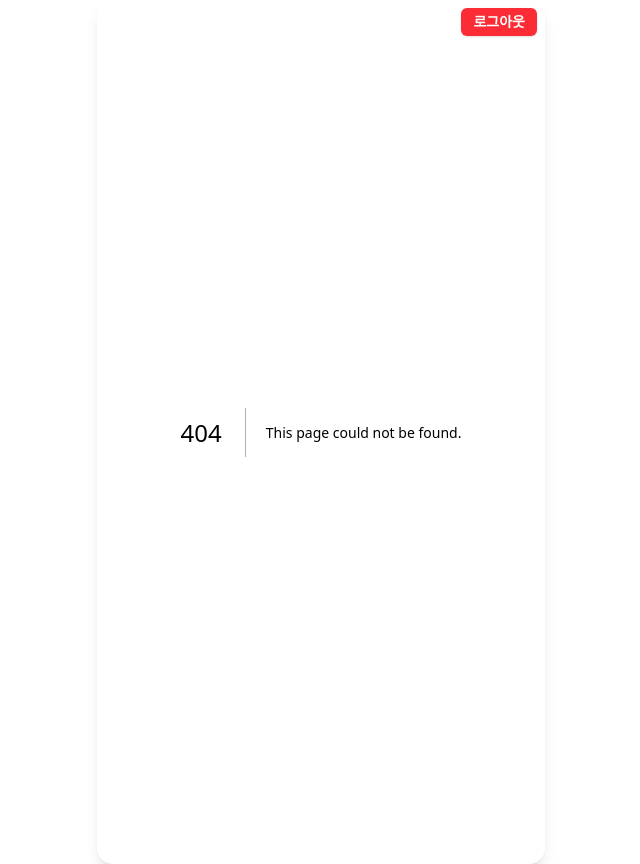
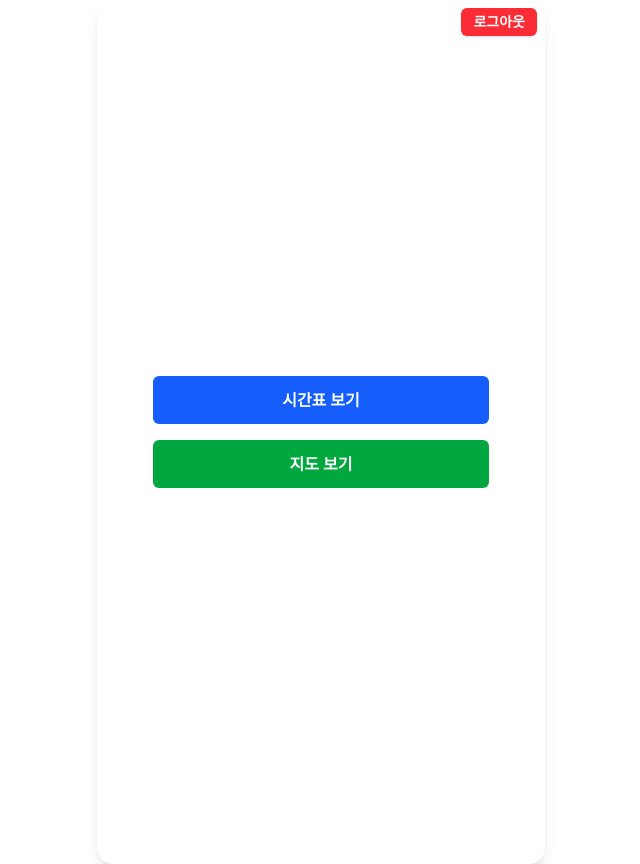
Before and after one commit to Luapad/ROADFINDER, a Next.js app: page /dashboard in a window 1280 px wide. Before the commit this address had no page. Shown: the whole page, without its empty margins (319-959 px from the left). Built offline with nearby package versions, Linux system fonts and the light colour scheme; sample sign-in values are in the browser's storage.

Commit message:
로그인 후 홈 화면 추가

```diff
--- a/components/LogoutButton.tsx
+++ b/components/LogoutButton.tsx
@@ -5,8 +5,8 @@ import { useRouter } from 'next/navigation';
 
 export default function LogoutButton() {
   const router = useRouter();
-  const [loggedIn, setLoggedIn] = useState<boolean | null>(null); // ✅ null로 초기화
-  const [mounted, setMounted] = useState(false); // ✅ 렌더링 준비 상태
+  const [loggedIn, setLoggedIn] = useState<boolean | null>(null);
+  const [mounted, setMounted] = useState(false);
 
   useEffect(() => {
     const checkLogin = () => {
@@ -32,7 +32,6 @@ export default function LogoutButton() {
     router.push('/');
   };
 
-  // ✅ 로그인 상태가 확인되기 전까지는 렌더링하지 않음
   if (!mounted || loggedIn !== true) return null;
 
   return (
--- /dev/null
+++ b/src/app/dashboard/page.tsx
@@ -0,0 +1,35 @@
+'use client';
+
+import { useEffect } from 'react';
+import { useRouter } from 'next/navigation';
+
+export default function DashboardPage() {
+  const router = useRouter();
+
+  useEffect(() => {
+    const loggedIn = localStorage.getItem('isLoggedIn') === 'true';
+    if (!loggedIn) {
+      alert('로그인이 필요합니다.');
+      router.push('/');
+    }
+  }, [router]);
+
+  return (
+    <div className="w-full min-h-screen bg-white flex items-center justify-center p-6">
+      <main className="flex flex-col gap-4 w-full max-w-md">
+        <button
+          onClick={() => router.push('/timetable')}
+          className="w-full bg-blue-600 hover:bg-blue-700 text-white font-semibold py-3 px-4 rounded-md"
+        >
+          시간표 보기
+        </button>
+        <button
+          onClick={() => router.push('/timetable-map')}
+          className="w-full bg-green-600 hover:bg-green-700 text-white font-semibold py-3 px-4 rounded-md"
+        >
+          지도 보기
+        </button>
+      </main>
+    </div>
+  );
+}
--- a/src/app/page.tsx
+++ b/src/app/page.tsx
@@ -12,7 +12,7 @@ export default function Home() {
     if (id && password) {
       localStorage.setItem('isLoggedIn', 'true');
       window.dispatchEvent(new Event('login'));
-      router.push('/timetable');
+      router.push('/dashboard');
     }
   };
 
--- a/src/app/timetable-map/MapClient.tsx
+++ b/src/app/timetable-map/MapClient.tsx
@@ -67,7 +67,7 @@ export default function MapClient() {
 
       <div className="absolute top-4 right-4 flex flex-row gap-2 z-[1000]">
         <button
-          onClick={() => router.push('/')}
+          onClick={() => router.push('/dashboard')}
           className="bg-white border border-gray-300 rounded-full px-4 py-2 text-sm text-black"
         >
           홈
--- a/src/app/timetable/page.tsx
+++ b/src/app/timetable/page.tsx
@@ -104,6 +104,13 @@ export default function TimetablePage() {
     <main className="p-4 w-full max-w-md mx-auto">
     <div className="flex justify-between items-center mb-4">
       <h2 className="text-xl font-bold text-gray-900">시간표 입력</h2>
+      <div className="flex gap-2">
+      <button
+          onClick={() => router.push('/dashboard')}
+          className="text-sm bg-gray-100 hover:bg-gray-200 text-gray-800 px-3 py-1 rounded-md font-medium"
+        >
+          홈
+        </button>
         <button
           onClick={() => router.push('/timetable-map')}
           className="text-sm bg-gray-200 hover:bg-gray-300 text-gray-800 px-3 py-1 rounded-md font-medium"
@@ -111,6 +118,8 @@ export default function TimetablePage() {
           지도 보기
         </button>
       </div>
+    </div>
+
 
 
       <input
```
Lines whose indentation alone changed are shown as unchanged.
